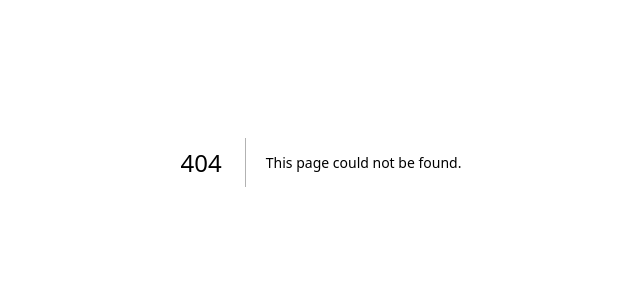
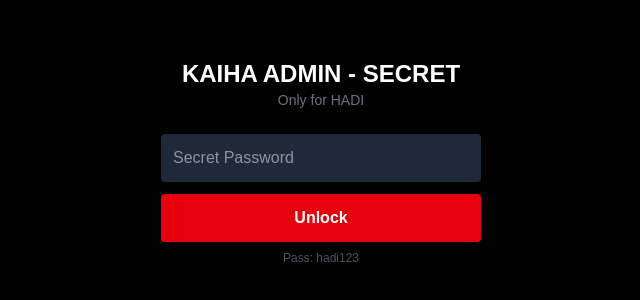
Before and after one commit to hadi-kaiha/KAIHA-, a Next.js app: page /kaiha-admin-786 in a window 1280 px wide. Before the commit this address had no page. Shown: the part 238-538 px from the top of the page, without its empty margins (319-959 px from the left). Built offline with nearby package versions, Linux system fonts and the light colour scheme.

Commit message:
Add AdminSecret component for admin dashboard

```diff
--- /dev/null
+++ b/app/kaiha-admin-786/page.tsx
@@ -0,0 +1,28 @@
+"use client";
+import { useState } from "react";
+export default function AdminSecret(){
+  const [pass, setPass] = useState("");
+  const [auth, setAuth] = useState(false);
+  if(!auth){
+    return (
+      <div className="bg-black text-white min-h-screen p-4 flex flex-col items-center justify-center">
+        <h1 className="text-2xl font-bold">KAIHA ADMIN - SECRET</h1>
+        <p className="text-gray-500 text-sm">Only for HADI</p>
+        <input type="password" value={pass} onChange={e=>setPass(e.target.value)} placeholder="Secret Password" className="w-full max-w-xs bg-gray-800 p-3 rounded mt-6"/>
+        <button onClick={()=>{if(pass==="hadi123"){setAuth(true)} else{alert("Wrong")}} } className="w-full max-w-xs bg-red-600 text-white p-3 rounded font-bold mt-3">Unlock</button>
+        <p className="text-xs text-gray-600 mt-2">Pass: hadi123</p>
+      </div>
+    )
+  }
+  return (
+    <div className="bg-black text-white min-h-screen p-4">
+      <h1 className="text-2xl font-bold">Admin Dashboard</h1>
+      <div className="grid grid-cols-2 gap-3 mt-6">
+        <div className="bg-gray-900 p-4 rounded-lg"><p className="text-2xl font-bold">12</p><p className="text-sm text-gray-400">Total Sellers</p></div>
+        <div className="bg-gray-900 p-4 rounded-lg"><p className="text-2xl font-bold">156</p><p className="text-sm text-gray-400">Total Orders</p></div>
+        <div className="bg-gray-900 p-4 rounded-lg"><p className="text-2xl font-bold">Rs.45k</p><p className="text-sm text-gray-400">KAIHA Fee</p></div>
+        <div className="bg-gray-900 p-4 rounded-lg"><p className="text-2xl font-bold">3</p><p className="text-sm text-gray-400">Active Riders</p></div>
+      </div>
+    </div>
+  )
+        }
```
